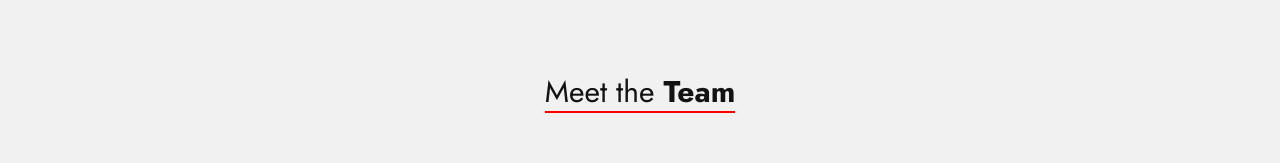
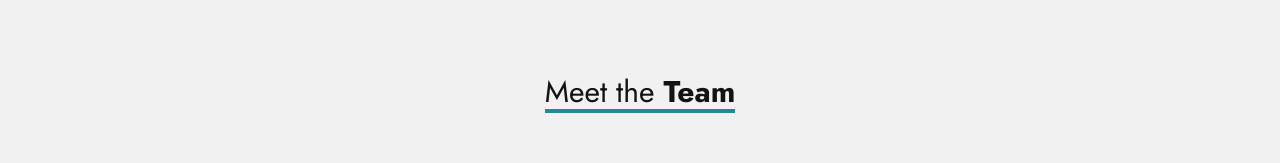
Before and after one commit to DenzelHooke/coast-lumber, a Next.js app: page /about in a window 1280 px wide. Shown: the part 725-888 px from the top of the page. Built offline with nearby package versions, Linux system fonts and the light colour scheme.

Commit message:
Css styling

```diff
--- a/src/components/Employees.js
+++ b/src/components/Employees.js
@@ -77,13 +77,14 @@ const Employees = () => {
           </h2>
         </div>
         <div className="employee-container flex flex-wrap">
-          {data.map((employee) => (
+          {data.map((employee, i) => (
             <Employee
               firstname={employee.first_name}
               lastname={employee.last_name}
               bio={employee.bio}
               position={employee.position}
               email={employee.email}
+              key={i}
             />
           ))}
         </div>
--- a/src/components/Layout.jsx
+++ b/src/components/Layout.jsx
@@ -10,6 +10,7 @@ const Layout = ({ children }) => {
         {children}
         <Footer />
       </div>
+      {/* Created with love by Denzel Hooke */}
     </>
   );
 };
--- a/src/pages/about.js
+++ b/src/pages/about.js
@@ -4,7 +4,7 @@ import Employees from "../components/Employees";
 import { motion } from "framer-motion";
 import { useRef } from "react";
 
-const about = () => {
+const About = () => {
   const ref = useRef();
   const pageVariants = {
     hidden: {
@@ -36,12 +36,12 @@ const about = () => {
               <p className="about-text">
                 As a family of 6 builders, we started Coast Lumber with the goal
                 of providing high-quality building materials and exceptional
-                service. Our hard work and dedication have paid off, and we're
-                proud to say that we've created a successful family business.
-                We're passionate about what we do and are committed to
-                maintaining our reputation for quality and reliability. Every
-                project we work on is a testament to our love for the trade and
-                our commitment to excellence.
+                service. Our hard work and dedication have paid off, and
+                we&apos;re proud to say that we&apos;ve created a successful
+                family business. We&apos;re passionate about what we do and are
+                committed to maintaining our reputation for quality and
+                reliability. Every project we work on is a testament to our love
+                for the trade and our commitment to excellence.
               </p>
             </div>
             <div className="image-container">
@@ -60,4 +60,4 @@ const about = () => {
   );
 };
 
-export default about;
+export default About;
--- a/src/styles/Global.css
+++ b/src/styles/Global.css
@@ -330,8 +330,8 @@ ul {
   position: absolute;
   bottom: 0;
   left: 0;
-  background: red;
-  height: 2px;
+  background: #1f8b99;
+  height: 4px;
 }
 .team-info-wrappper .employee-container {
   justify-content: center;
--- a/src/styles/global.scss
+++ b/src/styles/global.scss
@@ -390,8 +390,8 @@ ul {
         position: absolute;
         bottom: 0;
         left: 0;
-        background: red;
-        height: 2px;
+        background: $My-Color-Theme-4-hex;
+        height: 4px;
       }
     }
   }
```
Also changed, not shown: 1 other file (tests, documents, lock files or other folders).
